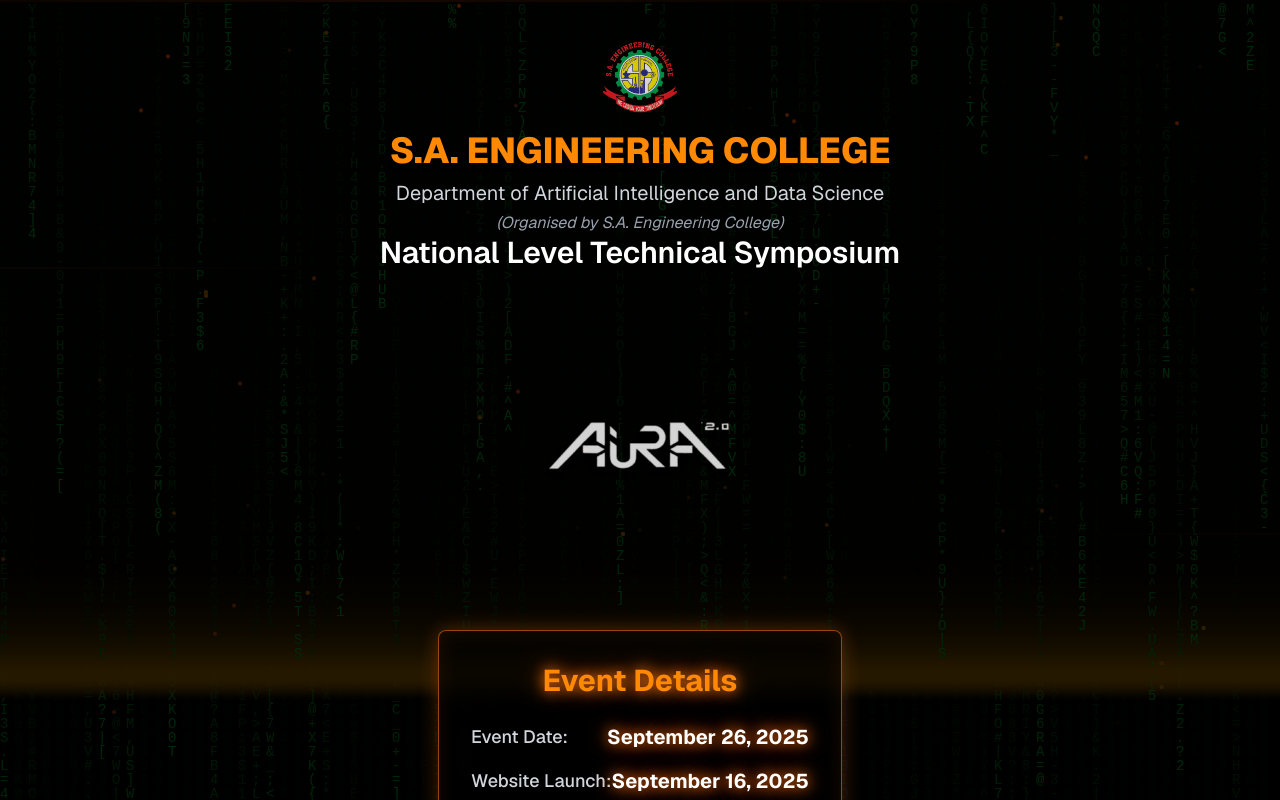
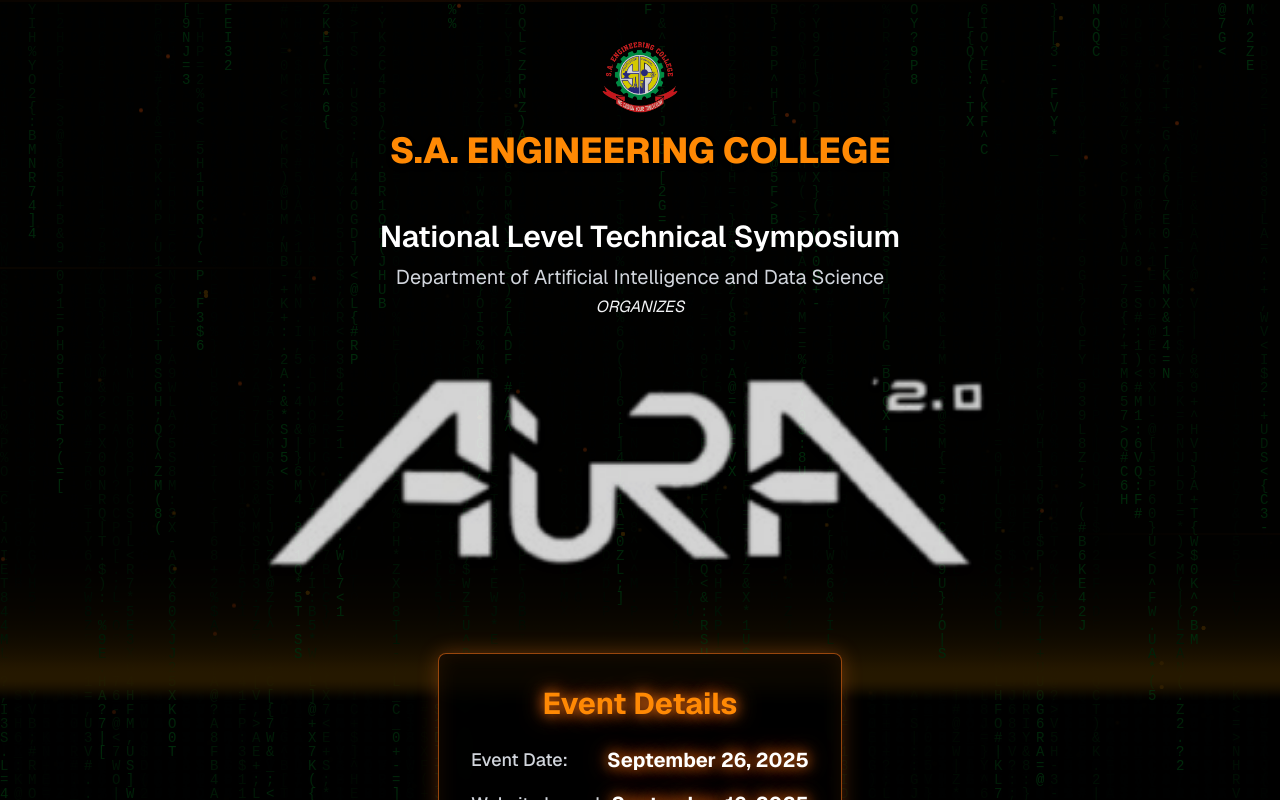
Before and after one commit to someshwur789/aiura2.0, a Next.js app: page / in a window 1280 px wide. Shown: the top 800 px of the page. Built offline with nearby package versions, Linux system fonts and the light colour scheme.

Commit message:
Update page.tsx

```diff
--- a/app/page.tsx
+++ b/app/page.tsx
@@ -52,31 +52,32 @@ export default function HomePage() {
           <h1 className="text-3xl md:text-4xl font-extrabold text-orange-400 drop-shadow-md">
             S.A. ENGINEERING COLLEGE
           </h1>
-          <p className="text-lg md:text-xl text-gray-300 mt-2">
-            Department of Artificial Intelligence and Data Science
-          </p>
-          <p className="text-sm md:text-base text-gray-400 italic mt-1">
-            (Organised by S.A. Engineering College)
-          </p>
         </header>
-
+<br></br>
+<br></br>
         {/* Event Title */}
         <main className="flex-1 flex flex-col items-center justify-center px-6 text-center space-y-10">
           <div className="animate-slide-up">
             <h2 className="text-2xl md:text-3xl font-semibold text-white mb-2">
               National Level Technical Symposium
             </h2>
+            <p className="text-lg md:text-xl text-gray-300 mt-2">
+            Department of Artificial Intelligence and Data Science
+          </p>
+          <p className="text-sm md:text-base text-gray-100 italic mt-1">
+            ORGANIZES
+          </p>
           </div>
 
           {/* AI Aura Logo (Responsive & Centered) */}
           <div className="animate-fade-in flex justify-center items-center w-full">
             <Image
-              src="/aura-logo.png"
+              src="/AIURA.png"
               alt="AI Aura 2.0"
               width={0}
               height={0}
               sizes="100vw"
-              className="mx-auto animate-pulse drop-shadow-lg w-64 md:w-96 h-auto object-contain"
+              className="mx-auto animate-pulse drop-shadow-lg w-100 md:w-[50rem] h-auto object-contain"
               priority
             />
           </div>
```
